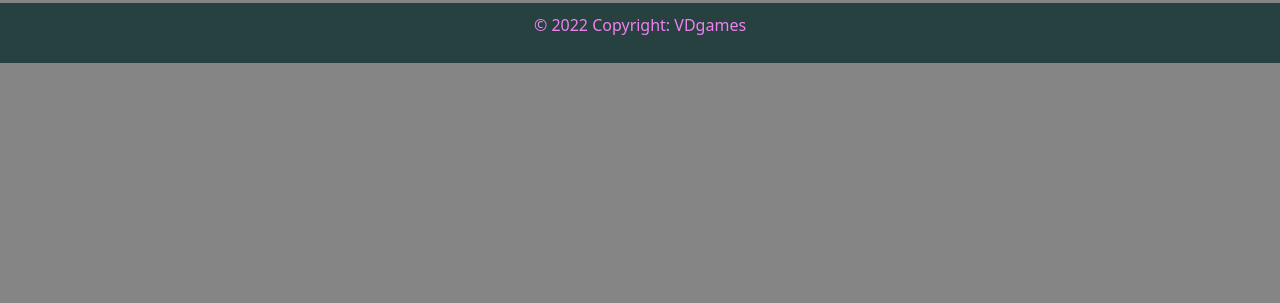
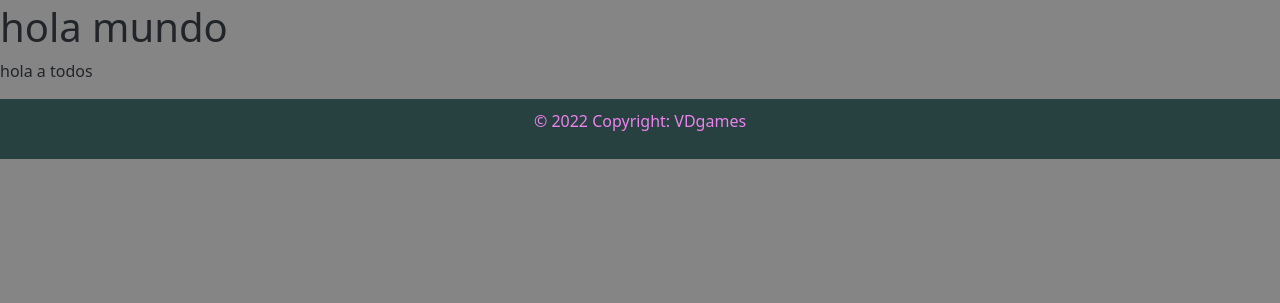
Before and after one commit to Darck-JS/prueba3-vdgames, a Django app: template vdgames/home/templates/home/contacto.html in a window 1280 px wide. Shown: the part 66-369 px from the top of the page. Run offline with Django 4.2, Linux system fonts and the light colour scheme; the template is opened without the code that fills it, so the values that code supplies are empty; some libraries are stand-ins or nearby versions.

Commit message:
hola en contacto

```diff
--- a/vdgames/home/templates/home/contacto.html
+++ b/vdgames/home/templates/home/contacto.html
@@ -3,4 +3,10 @@
 {% block contenido %}
 
 
+
+<h1>hola mundo</h1>
+<p>hola a todos</p>
+
+
+
 {% endblock %}
--- a/vdgames/home/templates/home/home.html
+++ b/vdgames/home/templates/home/home.html
@@ -9,7 +9,7 @@
 <p>populares del momento</p>
 <p>ultimos juegos y/o consolas</p>
 <p>sugerencias del editor</p>
-<p>algun cambbiooooA</p>
+<p>esto es una modificacion</p>
 
 
 
```
